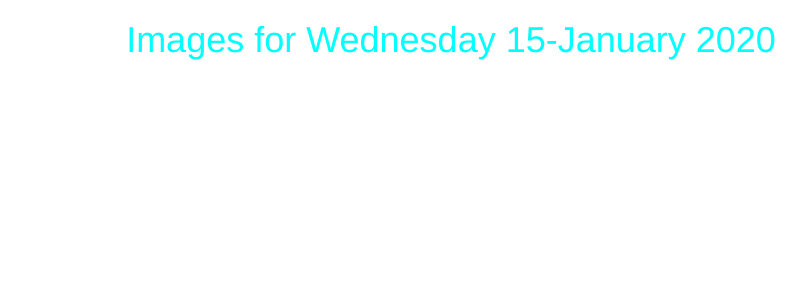
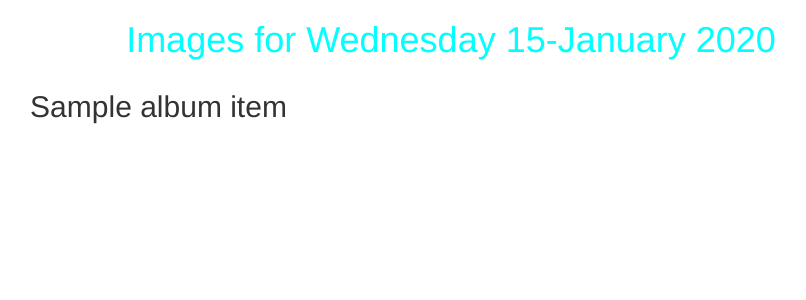
Before and after one commit to JamesOdera/django, a Django app: template album/templates/all-album/today-album.html in a window 1280 px wide. Shown: the part 52-352 px from the top of the page, without its empty margins (189-995 px from the left). Run offline with Django 3.2, Linux system fonts and the light colour scheme; the template is opened without the code that fills it: most values are stand-ins (such as "Sample title", 1, 10 or a date in 2020); some libraries are stand-ins or nearby versions.

Commit message:
update the views to display our album items

```diff
--- a/album/templates/all-album/today-album.html
+++ b/album/templates/all-album/today-album.html
@@ -1,5 +1,26 @@
 {%extends 'all-album/base.html'%}
+{% block content %}
+{{ block.super}}
 
-{% block content %}
-{{block.super}}
+<div class="container">
+
+  <!-- Looping through news   -->
+  {% for album_item in album %}
+
+  <div class="row">
+    <!-- displaying News articles -->
+    <div class="col-xs-6 col-sm-6 col-md-6 col-lg-6">
+      <h2 class="text-center"> {{ album_item.title }} </h2>
+    </div>
+
+  </div>
+
+  {% empty %}
+  <div class="row">
+    <h2 class="text-center">There No News Items</h2>
+  </div>
+  {% endfor %}
+
+</div>
+
 {% endblock %}
```
Also changed, not shown: album/views.py (+6 -5 lines).
